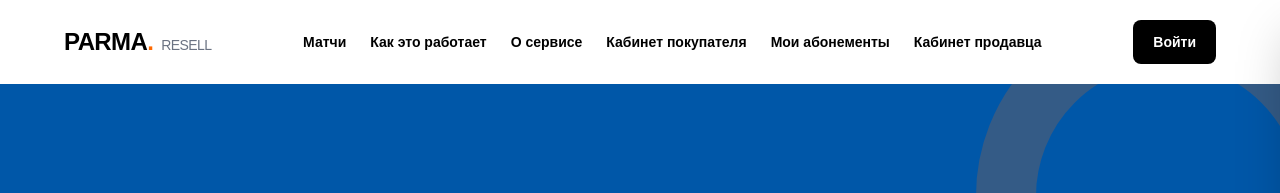
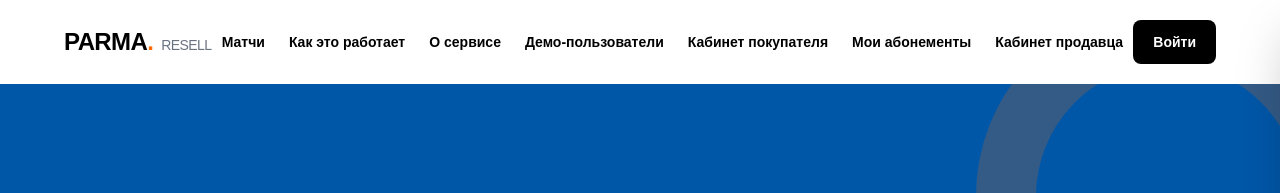
Before and after one commit to sanyalyakh/parma-resell, a Next.js app in the folder frontend/: page / in a window 1280 px wide. Shown: the top 193 px of the page. Built offline with nearby package versions, Linux system fonts and the light colour scheme; no server answers.

Commit message:
demo: link test accounts from site navigation

```diff
--- a/frontend/src/app/components/Header.tsx
+++ b/frontend/src/app/components/Header.tsx
@@ -56,6 +56,8 @@ export default function Header() {
           <Link href="/#about" className="transition hover:text-orange-500">
             О сервисе
           </Link>
+
+          <Link href="/demo" className="transition hover:text-orange-500">Демо-пользователи</Link>
 
           <Link href="/purchases" className="transition hover:text-orange-500">
             Кабинет покупателя
```
